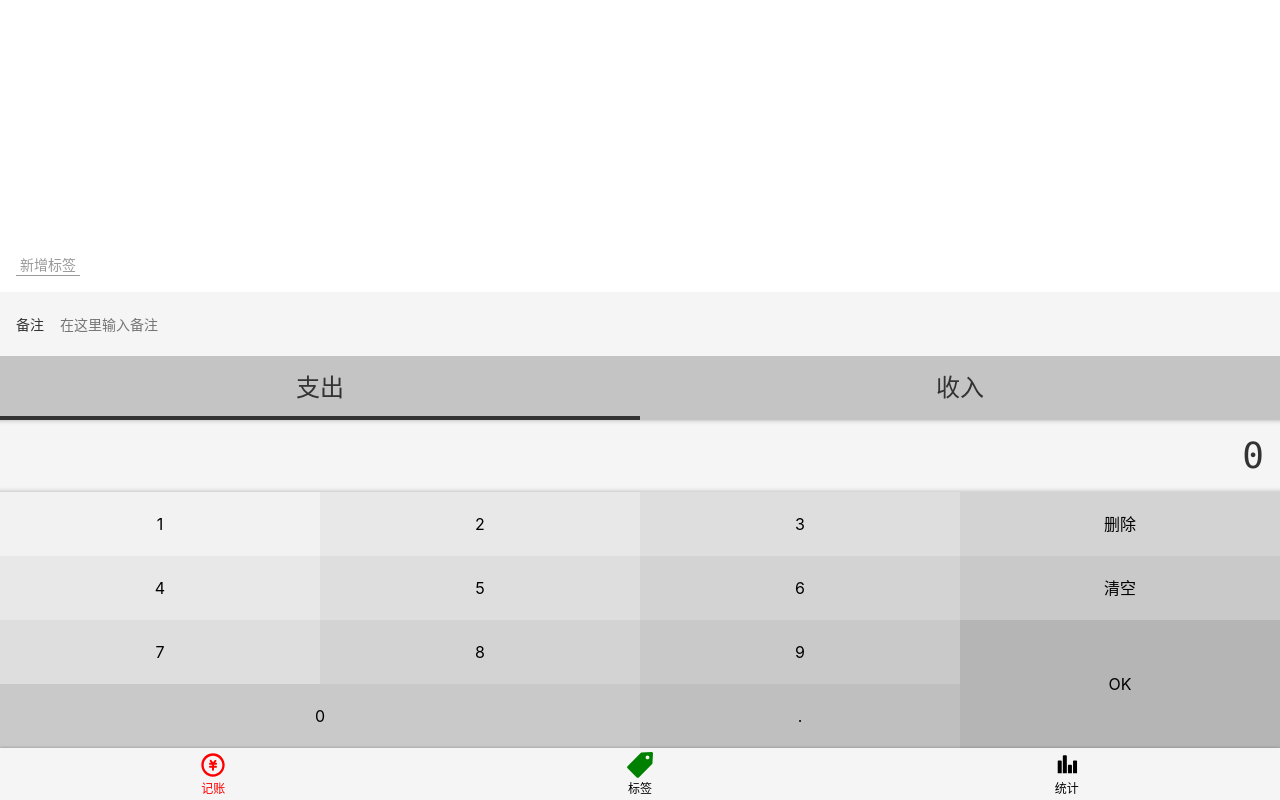
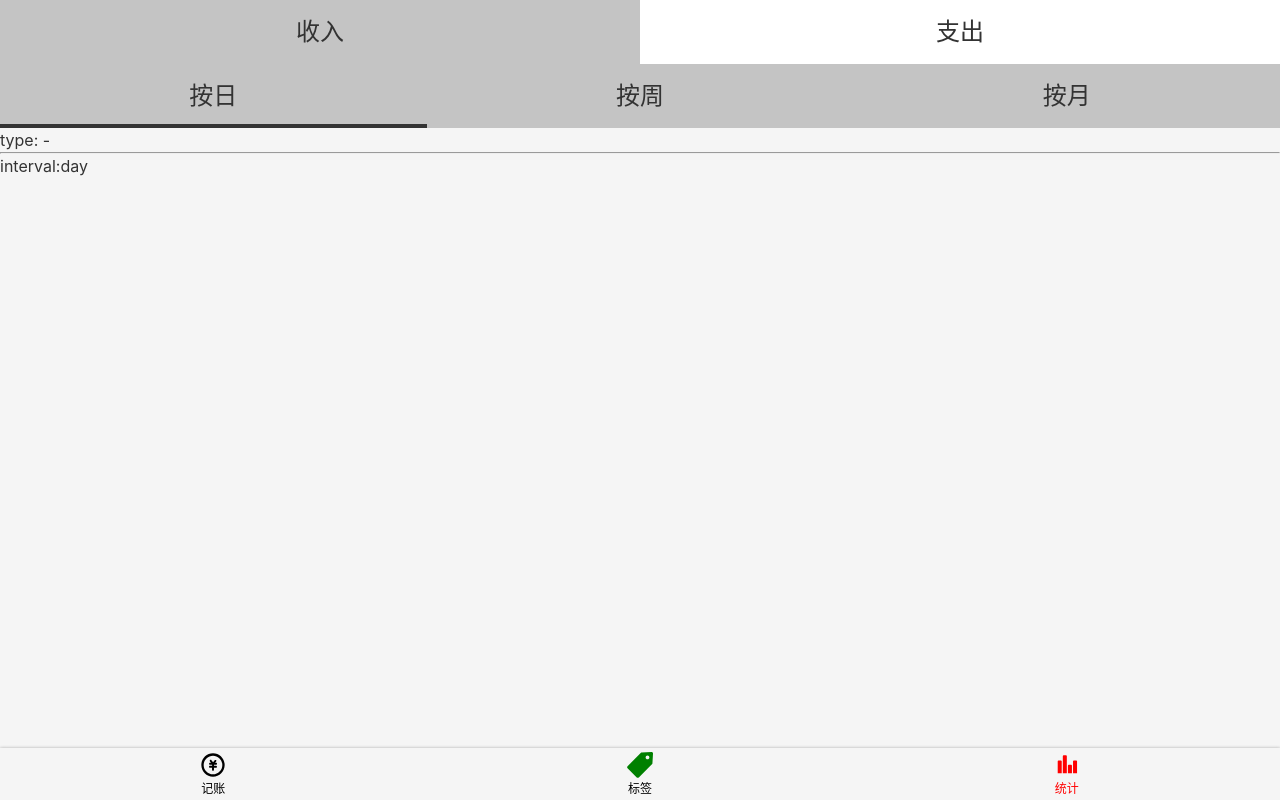
Before and after one commit to dana-wang9527/BookKeeping, a Vue app: page /#/statistics in a window 1280 px wide. Before the commit this address led to /#/money. Built offline with nearby package versions, Linux system fonts and the light colour scheme.

Commit message:
在money.vue里面使用tabs

```diff
--- /dev/null
+++ b/src/constants/intervalList.ts
@@ -0,0 +1,7 @@
+const intervalList = Object.freeze([
+    {text: '按日', value: 'day'},
+    {text: '按周', value: 'week'},
+    {text: '按月', value: 'month'}
+]); //freeze表示不准改动
+
+export default intervalList;
--- /dev/null
+++ b/src/constants/typeList.ts
@@ -0,0 +1,6 @@
+const typeList = Object.freeze([
+    {text: '收入', value: '-'},
+    {text: '支出', value: '+'}
+]);
+
+export default typeList;
--- a/src/views/Money.vue
+++ b/src/views/Money.vue
@@ -1,7 +1,8 @@
 <template>
   <Layout class-prefix="Layout"><!--    给组件传想要的类-->
     <NumberPads @submit="saveRecode" @update:value="updateNumber"/>
-    <Types :value.sync="recode.type"/>
+    <Tabs :data-source="typeList"
+          :value.sync="recode.type"/>
     <div class="notes">
       <FormItem field-name="备注" placeholder="在这里输入备注" @update:value="updateNotes"/>
     </div>
@@ -15,15 +16,19 @@ import NumberPads from '@/components/Money/NumberPads.vue';
 import Types from '@/components/Money/Types.vue';
 import FormItem from '@/components/Money/FormItem.vue';
 import {Component} from 'vue-property-decorator';
+import Tabs from '@/components/Tabs.vue';
+import typeList from '@/constants/typeList';
 
 
 @Component({
-  components: {FormItem, Types, NumberPads, Tags},
+  components: {Tabs, FormItem, Types, NumberPads, Tags},
 })
 export default class Money extends Vue {
   get recodeList() {
     return this.$store.state.recodeList;
   }
+
+  typeList = typeList;
 
   recode: recodeItem = {
     tags: [], notes: '', type: '-', amount: 0
--- a/src/views/Statistics.vue
+++ b/src/views/Statistics.vue
@@ -3,11 +3,11 @@
     <Layout>
       <Tabs class-prefix="type" :data-source="typeList" :value.sync="type"/>
       <Tabs class-prefix="interval" :data-source="intervalList" :value.sync="interval"/>
-    <div>
-      type: {{type}}
-      <hr/>
-      interval:{{interval}}
-    </div>
+      <div>
+        type: {{ type }}
+        <hr/>
+        interval:{{ interval }}
+      </div>
     </Layout>
   </div>
 
@@ -18,6 +18,8 @@ import Types from '@/components/Money/Types.vue';
 import Vue from 'vue';
 import {Component} from 'vue-property-decorator';
 import Tabs from '@/components/Tabs.vue';
+import intervalList from '@/constants/intervalList';
+import typeList from '@/constants/typeList';
 
 
 @Component({
@@ -26,15 +28,8 @@ import Tabs from '@/components/Tabs.vue';
 export default class Statistics extends Vue {
   type = '-';
   interval = 'day';
-  intervalList = [
-    {text: '按日', value: 'day'},
-    {text: '按周', value: 'week'},
-    {text: '按月', value: 'month'}
-  ];
-  typeList=[
-    {text: '收入',value: '-'},
-    {text: '支出',value: '+'}
-  ]
+  intervalList = intervalList;
+  typeList = typeList;
 }
 </script>
 
```
